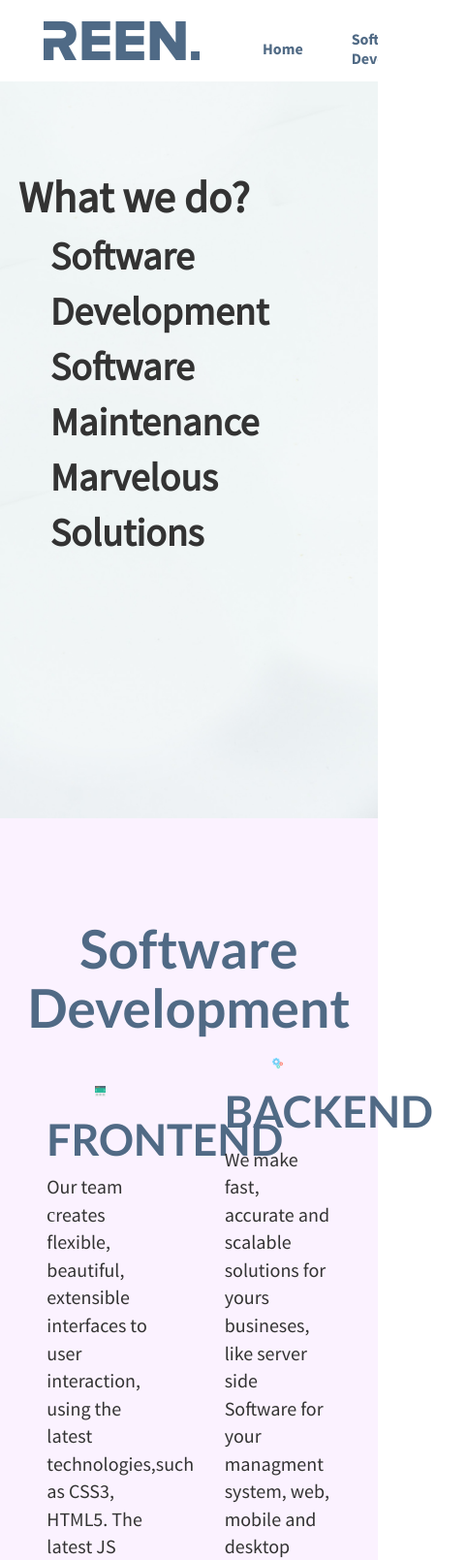
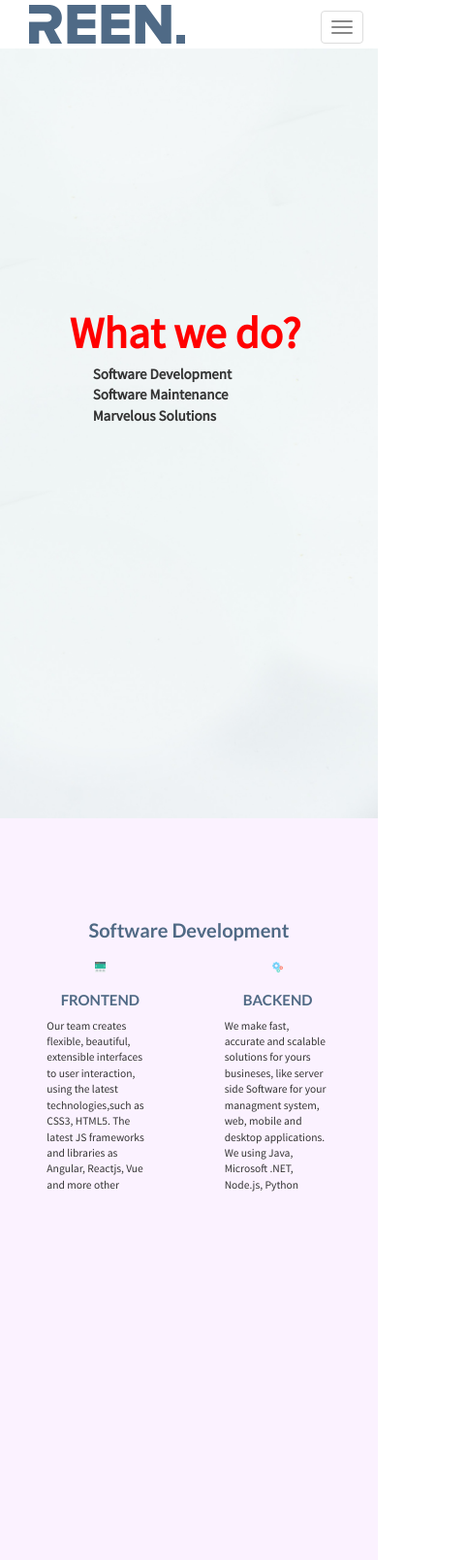
Before and after one commit to Kr1an/rc-clean-design, a website: page src/index.html in a window 390 px wide. Shown: the top 1609 px of the page at 97% size, 482 px wide, since content can reach past the window. Drawn offline with Linux system fonts and the light colour scheme.

Commit message:
responsive navbar

```diff
--- a/src/index.html
+++ b/src/index.html
@@ -3,11 +3,42 @@
 
 <head>
     <meta charset="UTF-8">
+    <meta name="viewport" content="width=device-width, initial-scale=1.0">
     <title>css-frameworks</title>
     <link href="styles/styles.css" rel="stylesheet">
 </head>
 
 <body>
+  <nav class="navbar navbar-default navbar-fixed-top">
+      <div class="container-fluid">
+      <div class="navbar-header">
+        <a class="navbar-brand">REEN.</a>
+        <button type="button" class="navbar-toggle" data-toggle="collapse" data-target="#navbar">
+          <span class="icon-bar"></span>
+          <span class="icon-bar"></span>
+          <span class="icon-bar"></span>
+        </button>
+      </div>
+        <div class="navbar-collapse collapse" id="navbar">
+
+            <ul class="nav navbar-nav">
+              <!-- <li class=""><a href="#" class="">HOME</a></li>
+              <li class=""><a href="#" class="">PORTFOLIO</a></li>
+              <li class=""><a href="#" class="">BLOG</a></li>
+              <li class=""><a href="#" class="">PAGES</a></li>
+              <li class=""><a href="#" class="">FEATURE</a></li>
+              <li class=""><a href="#" class="">MEGA MENU</a></li>
+              <li class=""><a href="#" class="">CONTACT</a></li> -->
+            </ul>
+
+        </div>
+       <!--  <form class="navbar-form navbar-right">
+          <div class="form-group"><span class="glyphicon glyphicon-search" aria-hidden="true"></span></div>
+        </form> -->
+
+      </div>
+    </nav>
+
   <div class="main-content wrapper" id="Home">
     <div class="content-wrapper">
       <div class="content">
@@ -17,23 +48,7 @@
     </div>
   </div>
 
-    <nav class="navbar navbar-default navbar-fixed-top">
-      <div class="container">
-        <a class="navbar-brand">REEN.</a>
-          <ul class="nav navbar-nav">
-            <!-- <li class=""><a href="#" class="">HOME</a></li>
-            <li class=""><a href="#" class="">PORTFOLIO</a></li>
-            <li class=""><a href="#" class="">BLOG</a></li>
-            <li class=""><a href="#" class="">PAGES</a></li>
-            <li class=""><a href="#" class="">FEATURE</a></li>
-            <li class=""><a href="#" class="">MEGA MENU</a></li>
-            <li class=""><a href="#" class="">CONTACT</a></li> -->
-          </ul>
-          <form class="navbar-form navbar-right">
-            <div class="form-group"><span class="glyphicon glyphicon-search" aria-hidden="true"></span></div>
-          </form>
-      </div>
-    </nav>
+
 
     <div class="software-development wrapper" id="Software Development">
       <div class="content-wrapper">
@@ -70,7 +85,7 @@
     </div>
 
     <!-- end of work-proposal -->
-    <footer class="footer">
+    <!-- <footer class="footer">
         <div class="container">
             <div class="rowfooter-info">
                 <div class="footer-info-element col-md-3 col-xs-6">
@@ -106,8 +121,8 @@
       <div class="container">
                 <p>window.main.copyright || 123</p>
             </div>
-    </footer>
-    <!-- end of footer -->
+    </footer> -->
+
     <div id="myModal" class="modal fade">
         <div class="modal-dialog">
             <div class="modal-content">
--- a/src/styles/styles.css
+++ b/src/styles/styles.css
@@ -1,5 +1,6 @@
 body {
   position: relative;
+  min-width: 320px;
 }
 
 h1, h2, h4 {
@@ -31,10 +32,9 @@ p {
   font-family: SourceSansPro-Regular!important;
   font-size: 2rem!important;
 }
-
 li {
   font-family: SourceSansPro-Regular!important;
-  font-size: 4rem!important;
+  font-size: 2rem!important;
 }
 
 .pagenation {
@@ -132,6 +132,7 @@ li {
 }
 
 .offers > li:first-child {
+  color: red;
   position: relative !important;
   left: -10% !important;
   font-size: 4.5rem !important;
@@ -205,46 +206,50 @@ li {
 }
 .navbar-default {
     max-height: 10vh;
-    overflow: hidden;
     background: #fff!important;
     border: none!important;
 }
 .navbar-default .navbar-brand {
     text-indent: -1000px;
-    height: 10vh;
+
     width: 161px;
     margin: 0 30px!important;
     background: url(../img/a51f68d57b878ee65495c3123085422c.png) no-repeat 50% 50%;
     cursor: pointer;
 }
-.navbar-default .container form, .navbar-default .container ul {
-    height: 10vh!important;
-    display: flex;
-    align-items: center;
+
+.navbar-collapse {
+  background: #fff!important;
 }
-.navbar-default .container form a, .navbar-default .container ul a {
+
+.navbar-default .container-fluid form a, .navbar-default .container ul a {
     color: #506a85!important;
     font-family: SourceSansPro-Bold;
     font-size: 1.6rem;
     margin-left: 20px;
 }
-.navbar-default .container form a:hover, .navbar-default .container ul a:hover {
+.navbar-default .container-fluid form a:hover, .navbar-default .container ul a:hover {
     color: #2e3e4f!important;
 }
-.navbar-default .container form {
+.navbar-default .container-fluid form {
     margin: 0;
 }
-.navbar-default .container form input {
+.navbar-default .container-fluid form input {
     width: 0;
     border: none;
     box-shadow: none;
 }
-.navbar-default .container form span {
+.navbar-default .container-fluid form span {
     color: #506a85;
 }
-.navbar-default .container form span:hover {
+.navbar-default .container-fluid form span:hover {
     color: #2e3e4f!important;
     cursor: pointer;
+}
+
+.navbar button {
+  position: relative;
+  top: 2.5px;
 }
 
 .footer {
@@ -382,3 +387,49 @@ li {
     font-family: SourceSansPro-Bold;
     src: url(../img/5c6c404eca1aa7c5951e05d7f2cf40eb.ttf);
 }
+
+@media (min-width: 320px) {
+  h1 {
+    font-size: 2rem !important;
+  }
+
+  h2 {
+    font-size: 1.5rem !important;
+  }
+
+  p {
+    font-size: 1.15rem!important;
+  }
+
+  li {
+    font-size: 1.5rem!important;
+  }
+}
+
+@media (min-width: 768px) {
+  .navbar-default .navbar-brand {
+    height: 10vh;
+  }
+  .container-fluid {
+    display: flex;
+    align-items: center;
+  }
+}
+
+@media (min-width: 1200px) {
+  h1 {
+    font-size: 4rem !important;
+  }
+
+  h2 {
+    font-size: 3rem !important;
+  }
+
+  p {
+    font-size: 2rem!important;
+  }
+
+  li {
+    font-size: 2.5rem!important;
+  }
+}
```
